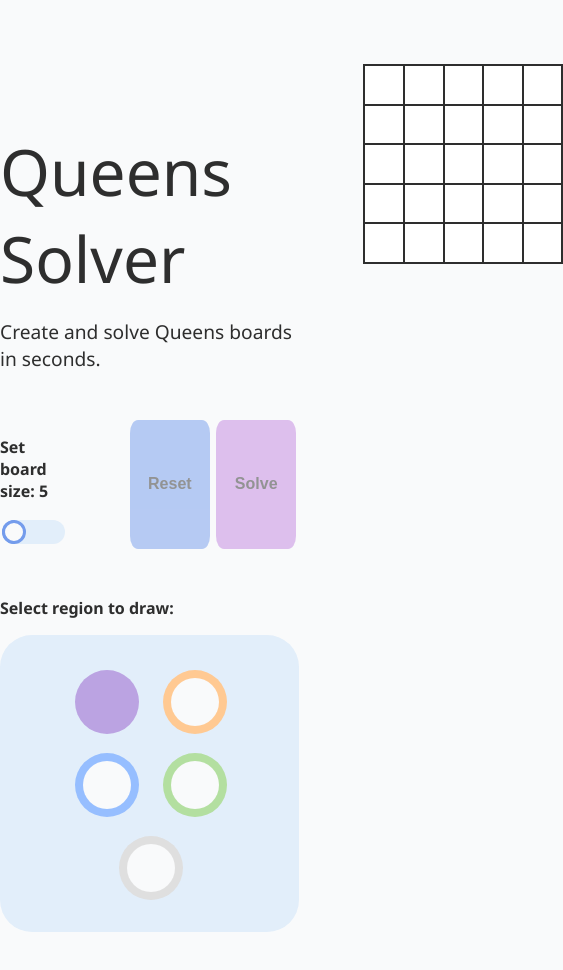
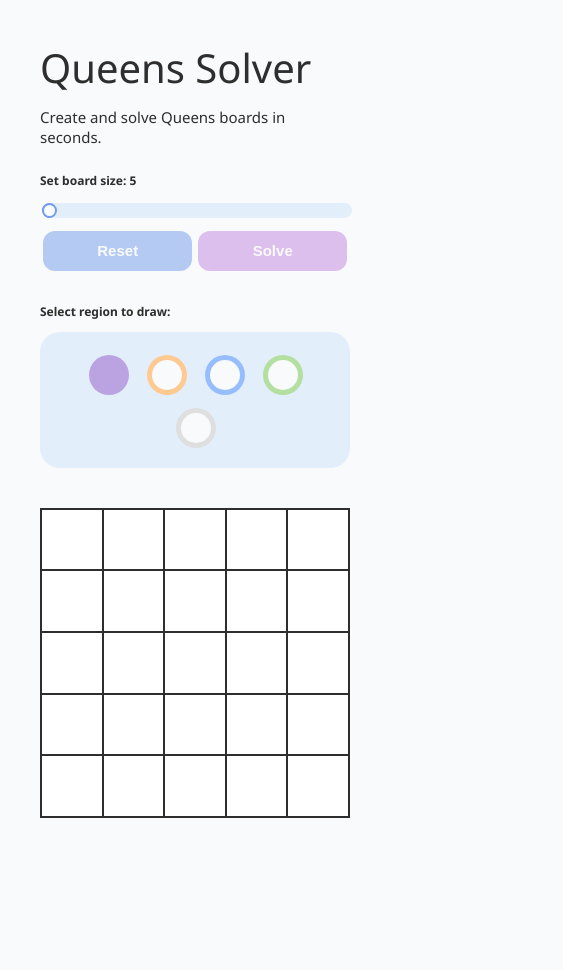
Before and after one commit to jacktolga-rg/queens-solver, a Next.js app: page / in a window 390 px wide. Shown: the top 970 px of the page, 563 px wide, since content can reach past the window. After the commit the page ends 910 px from the top, so only its background shows below. Built offline with nearby package versions, Linux system fonts and the light colour scheme.

Commit message:
Add responsive UI and handle touch events

```diff
--- a/app/page.jsx
+++ b/app/page.jsx
@@ -1,10 +1,10 @@
 'use client';
 
-import { useState } from 'react';
+import { useState, useEffect, useRef, useCallback } from 'react';
 import BoardModel from './board';
 import BoardSolver from './solver'
 
-const BoardControl = ({ size, newSize, setNewSize, boardIsFullyDefined, reset, solve, isEditable, isResettable }) => {
+const BoardControl = ({ size, newSize, setNewSize, boardIsFullyDefined, reset, solve, isEditable, isResettable, isDoneSolving }) => {
     return (
         <div className='settings'>
             <div className='boardSizeSettings'>
@@ -12,8 +12,10 @@ const BoardControl = ({ size, newSize, setNewSize, boardIsFullyDefined, reset, s
                 <input  className='sizeSlider' type='range' min='5' max='16' value={newSize}
                 onChange={(e) => setNewSize(parseInt(e.target.value))} disabled={!isEditable} />
             </div>
-            <button className='resetBtn' onClick={reset} disabled={!isEditable || (!isResettable && size === newSize)}>Reset</button>
-            <button className='solveBtn' onClick={solve} disabled={!boardIsFullyDefined || !isEditable}>Solve</button>
+            <div className='buttons'>
+                <button className='resetBtn' onClick={reset} disabled={(!isEditable || (!isResettable && size === newSize)) && !isDoneSolving}>Reset</button>
+                <button className='solveBtn' onClick={solve} disabled={!boardIsFullyDefined || !isEditable}>Solve</button>
+            </div>
         </div>
     );
 }
@@ -41,6 +43,7 @@ const RegionSelector = ({ size, selectedRegion, setSelectedRegion, isEditable })
 
 const Square = ({ x, y, region, isQueen, isUnsolvable, selectedRegion, updateRegion, mouseIsDown, isEditable }) => {
     const [isHovered, setIsHovered] = useState(false);
+    const squareRef = useRef(null);
 
     const renderSvg = () => {
         if (isQueen) return (
@@ -55,21 +58,52 @@ const Square = ({ x, y, region, isQueen, isUnsolvable, selectedRegion, updateReg
         );
     }
 
+    const handleInteraction = useCallback(() => {
+        if (isEditable) {
+            updateRegion(x, y, selectedRegion);
+        }
+    }, [isEditable, updateRegion, x, y, selectedRegion]);
+
+    useEffect(() => {
+        const square = squareRef.current;
+
+        const mouseEnterHandler = (e) => {
+            e.preventDefault();
+            if (isEditable) {
+                setIsHovered(true);
+                if (mouseIsDown) handleInteraction();
+            }
+        };
+
+        square.addEventListener('mouseenter', mouseEnterHandler, { passive: false });
+
+        return () => {
+            square.removeEventListener('mouseenter', mouseEnterHandler);
+        };
+    }, [isEditable, mouseIsDown, handleInteraction]);
+
+    useEffect(() => {
+        if (!mouseIsDown) {
+            setIsHovered(false);
+        }
+    }, [mouseIsDown]);
+
     return (
         <div
+        ref={squareRef}
             className={`square${isQueen ? ' isQueen' : ''}${isUnsolvable ? ' isUnsolvable' : ''}`}
             style={{
                 backgroundColor: `var(--queens-board-colour${region + 1})`,
                 opacity: isHovered ? 0.9 : 1
             }}
-            onMouseDown={() => {if (isEditable) updateRegion(x, y, selectedRegion)}}
-            onMouseEnter={(e) => {
+            onMouseDown={handleInteraction}
+            onMouseEnter={() => {
                 if (isEditable) {
                     setIsHovered(true);
-                    if (mouseIsDown) updateRegion(x, y, selectedRegion);
+                    if (mouseIsDown) handleInteraction();
                 }
             }}
-            onMouseLeave={(e) => setIsHovered(false)}
+            onMouseLeave={() => setIsHovered(false)}
         >
             <svg xmlns="http://www.w3.org/2000/svg" viewBox="0 0 512 512">{renderSvg()}</svg>
         </div>
@@ -98,13 +132,11 @@ const Board = ({ model, isEditable, selectedRegion, updateRegion, mouseIsDown })
     );
 }
 
-const SolvedMessage = ({ model }) => {
-    let className = model.isSolved ? 'solved' : '';
-    className = model.isUnsolvable ? 'unsolvable' : className;
-    let message = model.isSolved ? '🎉 Solved! 🎉' : '';
+const StatusMessage = ({ model }) => {
+    let message = model.isSolved ? '🎉 Solved! 🎉' : '\u200b';
     message = model.isUnsolvable ? 'Board is unsolvable 😵' : message;
     return (
-        <h2 className={className}>
+        <h2 className='statusMessage'>
             {message}
         </h2>
     )
@@ -121,6 +153,8 @@ const App = () => {
         setBoardModel(new BoardModel(boardSize));
         setSelectedRegion(0);
         setResettable(false);
+        setDoneSolving(false);
+        setBoardIsEditable(true);
     }
 
     const solveBoard = () => {
@@ -128,7 +162,28 @@ const App = () => {
         const solver = new BoardSolver(boardModel);
         const finalBoard = solver.solve();
         setBoardModel(finalBoard);
+        setDoneSolving(true);
     }
+
+    const handleTouchStart = (e) => {
+        setMouseIsDown(true);
+        e.preventDefault();
+        const touch = e.touches[0];
+        const element = document.elementFromPoint(touch.clientX, touch.clientY);
+        if (element?.classList.contains('square')) {
+            element.dispatchEvent(new Event('mouseenter'));
+        }
+    };
+
+    const handleTouchMove = (e) => {
+        e.preventDefault();
+        if (!mouseIsDown) return;
+        const touch = e.touches[0];
+        const element = document.elementFromPoint(touch.clientX, touch.clientY);
+        if (element?.classList.contains('square')) {
+            element.dispatchEvent(new Event('mouseenter'));
+        }
+    };
 
     const [mouseIsDown, setMouseIsDown] = useState(false);
     const [boardSize, setBoardSize] = useState(5);
@@ -136,6 +191,34 @@ const App = () => {
     const [boardIsEditable, setBoardIsEditable] = useState(true);
     const [selectedRegion, setSelectedRegion] = useState(0);
     const [isResettable, setResettable] = useState(false);
+    const [isDoneSolving, setDoneSolving] = useState(false);
+    const [isWidescreen, setisWidescreen] = useState(true);
+
+    useEffect(() => {
+        const handleResize = () => {
+            setisWidescreen(window.innerWidth > 1050);
+        };
+
+        setisWidescreen(window.innerWidth > 1050);
+        window.addEventListener('resize', handleResize);
+        return () => window.removeEventListener('resize', handleResize);
+    }, []);
+
+    useEffect(() => {
+        const board = document.querySelector('.board');
+
+        board.addEventListener('touchstart', handleTouchStart, { passive: false });
+        board.addEventListener('touchmove', handleTouchMove, { passive: false });
+        board.addEventListener('touchend', () => setMouseIsDown(false));
+        board.addEventListener('touchcancel', () => setMouseIsDown(false));
+
+        return () => {
+            board.removeEventListener('touchstart', handleTouchStart);
+            board.removeEventListener('touchmove', handleTouchMove);
+            board.removeEventListener('touchend', () => setMouseIsDown(false));
+            board.removeEventListener('touchcancel', () => setMouseIsDown(false));
+        };
+    }, []);
 
     return (
         <div
@@ -148,7 +231,7 @@ const App = () => {
                 return false;
             }}
         >
-            <div className='appContent'>
+            <div className='appContent controls'>
                 <h1>Queens Solver</h1>
                 <h2>Create and solve Queens boards in seconds.</h2>
                 <BoardControl
@@ -160,6 +243,7 @@ const App = () => {
                     solve={solveBoard}
                     isEditable={boardIsEditable}
                     isResettable={isResettable}
+                    isDoneSolving={isDoneSolving}
                 />
                 <h3>Select region to draw:</h3>
                 <RegionSelector
@@ -168,7 +252,7 @@ const App = () => {
                     setSelectedRegion={setSelectedRegion}
                     isEditable={boardIsEditable}
                 />
-                <SolvedMessage model={boardModel} />
+                {isWidescreen && <StatusMessage model={boardModel} />}
             </div>
             <div className='appContent'>
                 <Board
@@ -178,6 +262,7 @@ const App = () => {
                         updateRegion={updateRegion}
                         mouseIsDown={mouseIsDown}
                     />
+                {!isWidescreen && <StatusMessage model={boardModel} />}
             </div>
         </div>
     );
--- a/app/styles.css
+++ b/app/styles.css
@@ -28,12 +28,21 @@
     --queens-board-colour3: #96beff;
     --queens-board-colour2: #ffc992;
     --queens-board-colour1: #bba3e2;
-    --max-app-width: 800px;
-    --board-size: clamp(200px, 100%, var(--max-app-width));
+}
+
+html {
+    min-height: 100%;
+    min-width: 100%;
+    display: flex;
+    align-items: center;
+    justify-content: center;
+    font-size: clamp(10px, 0.857vw, 16px);
 }
 
 body {
     margin: 0;
+    min-height: 100%;
+    min-width: 100%;
     font-family: 'Noto Sans';
     color: var(--colour-text);
     background-color: var(--colour-bg);
@@ -44,29 +53,39 @@ body {
     width: 100%;
     height: 100%;
     display: flex;
+    justify-content: center;
+    align-items: flex-start;
     gap: 4rem;
-    justify-content: center;
+    padding: 2rem 4rem;
+    touch-action: pan-y;
 }
 
 .appContent {
-    width: 100%;
-    max-width: var(--max-app-width);
-    margin: 4rem 0;
+    width: minmax(40vw, 800px);
+    display: flex;
+    flex-direction: column;
+    justify-content: center;
+    touch-action: pan-y;
+}
+
+.controls {
+    flex-grow: 1;
+    align-self: flex-start;
 }
 
 h1 {
-    font-size: 4em;
+    font-size: 4rem;
     font-weight: 400;
-    margin: 4rem 0 0;
+    margin: 0;
 }
 
 h2 {
-    font-size: 1.2em;
+    font-size: 1.2rem;
     font-weight: 400;
 }
 
 h3 {
-    font-size: 1em;
+    font-size: 1rem;
     font-weight: bold;
 }
 
@@ -79,13 +98,14 @@ h3 em {
 button {
     border-radius: 10%;
     border: none;
-    min-width: 5em;
-    margin: 0 0.2em 0;
+    min-width: 6rem;
+    height: 100%;
+    margin: 0 0.3rem 0;
     transition: 250ms;
-    color: var(--colour-text);
+    color: var(--colour-bg);
     opacity: 0.5;
     font-weight: bold;
-    font-size: medium;
+    font-size: 1.5rem;
 }
 
 button:enabled {
@@ -114,12 +134,17 @@ button:enabled {
 .settings {
     width: 100%;
     display: flex;
-    padding: 2em 0;
+    align-items: center;
+    gap: 4rem;
+}
+
+.buttons {
+    height: 6rem;
+    display: flex;
 }
 
 .boardSizeSettings {
     flex-grow: 1;
-    padding-right: 4em;
 }
 
 .sizeSlider {
@@ -135,7 +160,8 @@ button:enabled {
 }
 
 .sizeSlider:disabled {
-    cursor: default;
+    cursor: not-allowed;
+    opacity: 0.5;
 }
 
 .sizeSlider::-webkit-slider-thumb {
@@ -150,11 +176,13 @@ button:enabled {
 
 .board {
     display: grid;
-    width: var(--board-size);
+    width: min(50vw, 90vh);
     aspect-ratio: 1;
     overflow: hidden;
+    margin: auto;
     border: 1px solid var(--colour-text);
     background-color: var(--colour-text);
+    touch-action: none;
 }
 
 .square {
@@ -165,6 +193,7 @@ button:enabled {
     background-color: var(--colour-no-selection);
     border: 1px solid var(--colour-text);
     transition: 200ms;
+    touch-action: none;
 }
 
 .square svg {
@@ -183,12 +212,13 @@ button:enabled {
 }
 
 .regionSelector {
-    width: 100%;
-    padding: 2em;
+    width: minmax(40vw, 800px);
+    padding: 2rem;
     border-radius: 2rem;
     display: flex;
     flex-wrap: wrap;
-    grid-gap: 1rem;
+    flex-grow: 0;
+    gap: 1rem;
     align-items: center;
     justify-content: center;
     background-color: var(--colour-bg-dark);
@@ -202,10 +232,13 @@ button:enabled {
     aspect-ratio: 1;
     border-radius: 50%;
     transition: 150ms;
+    cursor: not-allowed;
+    opacity: 0.5;
 }
 
 .regionSelector input:enabled {
     cursor: pointer;
+    opacity: 1;
 }
 
 .regionSelector input:hover:enabled {
@@ -224,3 +257,73 @@ button:enabled {
 .regionSelector input:checked::before {
     opacity: 0;
 }
+
+.statusMessage {
+    text-align: center;
+    margin-top: 2rem;
+}
+
+@media (max-width: 1400px) {
+    html {
+        font-size: 10px;
+    }
+}
+
+@media (max-width: 1050px), (orientation: portrait) {
+    body {
+        overflow-y: scroll;
+    }
+
+    h2 {
+        font-size: 1.5rem;
+    }
+
+    h3 {
+        font-size: 1.2rem;
+    }
+
+    .appContainer {
+        flex-direction: column;
+        align-items: center;
+        gap: 0;
+    }
+
+    .controls {
+        align-self: center;
+    }
+
+    .board {
+        width: min(100%, 90vmin);
+    }
+
+    .appContent {
+        width: min(100%, 90vmin);
+        margin: 2rem 0;
+    }
+}
+
+@media (max-width: 500px) {
+    html {
+        font-size: 10px;
+    }
+
+    .settings {
+        flex-direction: column;
+        gap: 1rem;
+    }
+
+    .boardSizeSettings,
+    .buttons {
+        width: 100%;
+    }
+
+    .buttons {
+        display: flex;
+    }
+
+    button {
+        flex-grow: 1;
+        height: 4rem;
+        border-radius: 1.2rem;
+    }
+}
```
